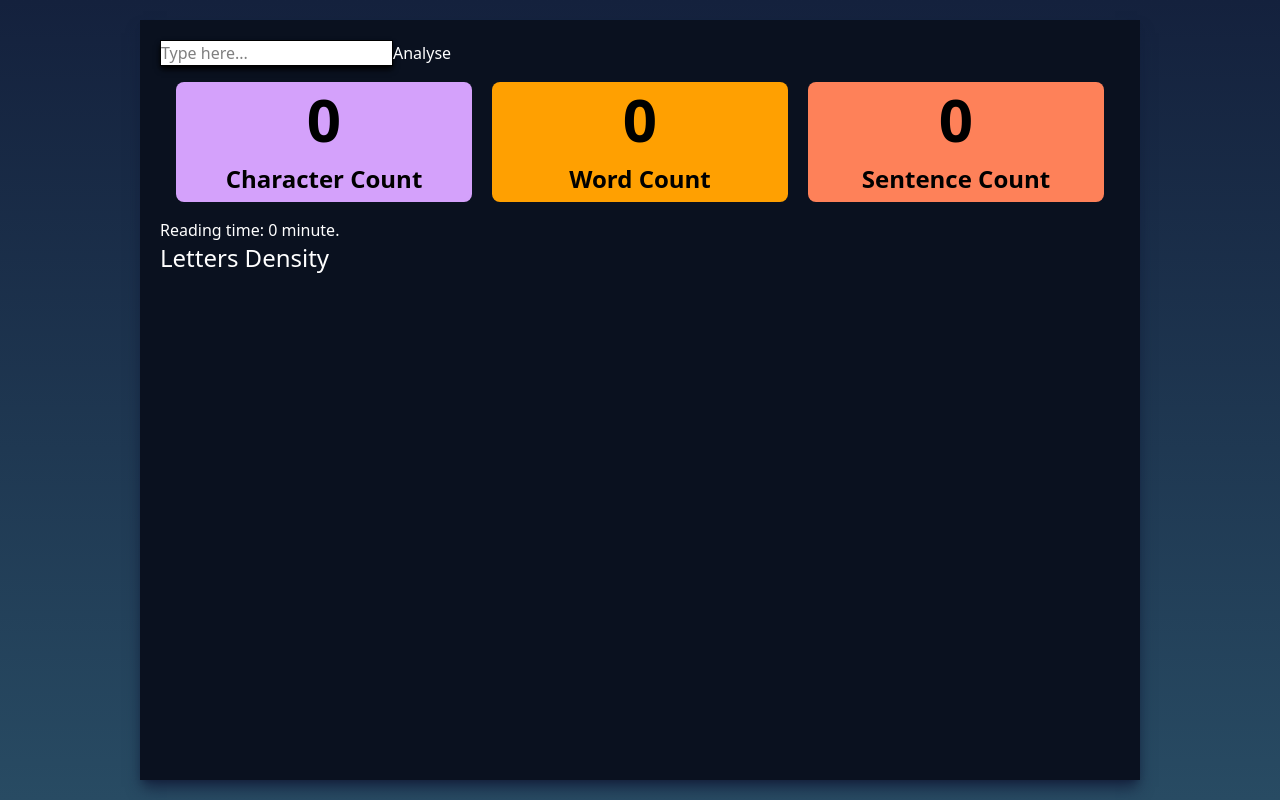
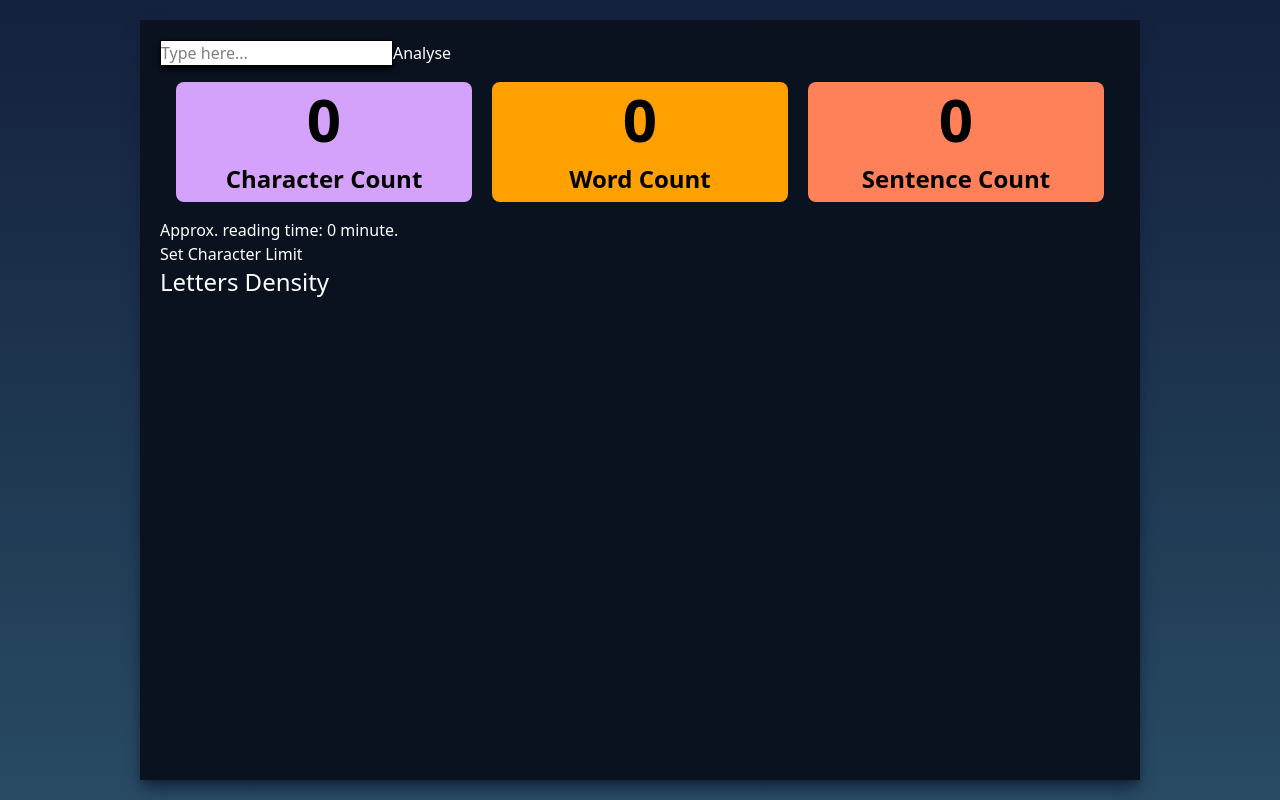
Before and after one commit to EstesJorie/LetterAnalyser, a React (Vite) app: page / in a window 1280 px wide. Built offline with nearby package versions, Linux system fonts and the light colour scheme; the HTML template or start-up script is replaced by a standard one.

Commit message:
060325 char limiti inclusion

```diff
--- /dev/null
+++ b/components/CharacterLimit.jsx
@@ -0,0 +1,21 @@
+import React from 'react';
+
+export default function CharacterLimit({ text }) {
+    const maxCharLimit = 250;
+
+    const handleClick = () => {
+        const inputText = text;
+        if (inputText && inputText.length <= maxCharLimit) {
+            alert('Text is within the character limit.');
+        } else {
+            alert('Text exceeds the character limit.');
+        }
+    };
+
+    return (
+        <div>
+            <button onClick={handleClick}>Set Character Limit</button>
+
+        </div>
+    );
+}
--- a/components/LetterDensity.jsx
+++ b/components/LetterDensity.jsx
@@ -21,8 +21,8 @@ const LetterDensity = ({ text }) => {
     };
 
     const letterCount = countLetters(text);
-    const letterDensity = text.split("").reduce((acc, letter) => {
-        if (letter.match(/[a-zA-Z]/)) {
+ const letterDensity = text.toUpperCase().split("").reduce((acc, letter) => {
+        if (letter.match(/[A-Z]/)) {
             acc[letter] = (acc[letter] || 0) + 1;
         }
         return acc;
--- a/components/ReadingTime.jsx
+++ b/components/ReadingTime.jsx
@@ -7,7 +7,7 @@ export default function ReadingTime({text}) {
 
   return (
     <>
-        <div>Reading time: {readingTime} minute.</div>
+        <div>Approx. reading time: {readingTime} minute.</div>
     </>
   )
 }
--- a/src/App.jsx
+++ b/src/App.jsx
@@ -3,6 +3,7 @@ import React, { useState } from 'react';
 import TextGrabber from '../components/textbox';
 import LetterDensity from '../components/LetterDensity';
 import ReadingTime from '../components/ReadingTime';
+import CharacterLimit from '../components/CharacterLimit';
 
 
 function App() {
@@ -15,6 +16,7 @@ function App() {
           <TextGrabber setText={setText} />
           <Counts text={text}/>
           <ReadingTime text={text} />
+          <CharacterLimit text={text} />
           <LetterDensity text={text} />
         </div>
       </div>
```
